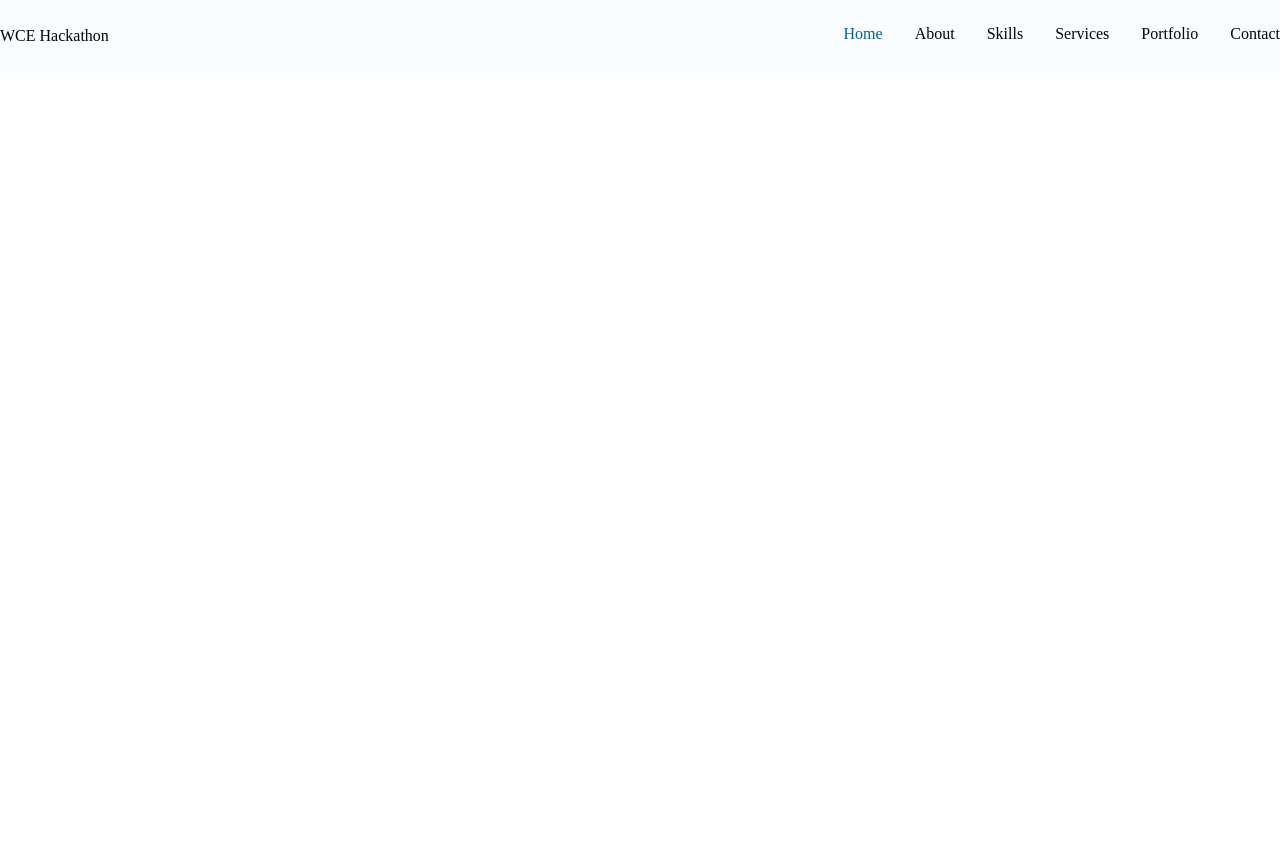
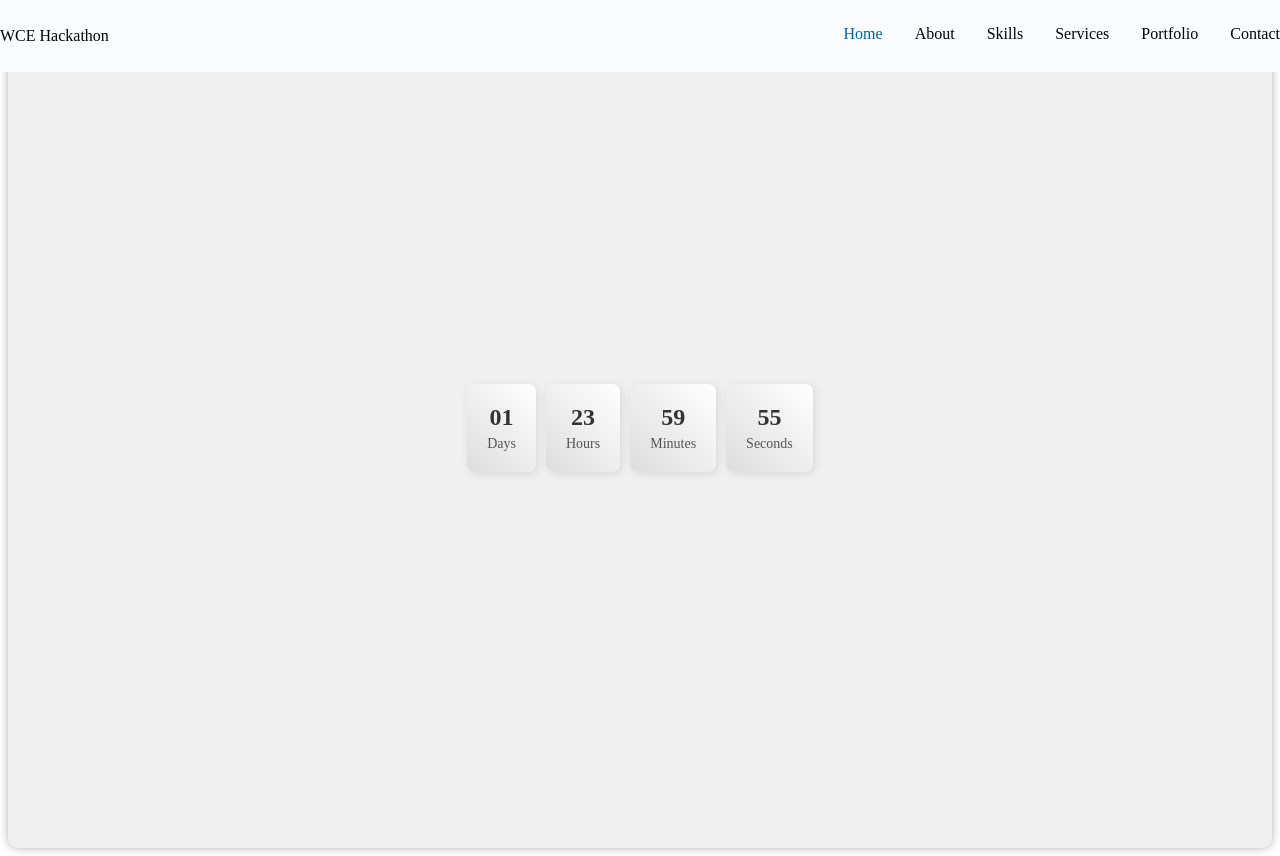
Before and after one commit to WCE-ACM-Student-Chapter/hackathon, a React (Vite) app in the folder frontend/: page / in a window 1280 px wide. Before the commit the page ends 800 px from the top, so only its background shows below. Built offline with nearby package versions, Linux system fonts and the light colour scheme.

Commit message:
Countdown

```diff
--- a/frontend/src/App.jsx
+++ b/frontend/src/App.jsx
@@ -1,12 +1,14 @@
-import './App.css'
-import Header from './components/header/Header.jsx'
+import './App.css';
+import Header from './components/header/Header.jsx';
+import Countdown from './components/countdown/countdown.jsx';
 
-function App() {
+const App = () => {
   return (
     <>
       <Header />
+      <Countdown />
     </>
-  )
-}
+  );
+};
 
-export default App
+export default App;
--- /dev/null
+++ b/frontend/src/components/countdown/countdown.css
@@ -0,0 +1,39 @@
+.countdown-container {
+    display: flex;
+    justify-content: center;
+    align-items: center;
+    height: 100vh;
+    background-color: #f0f0f0; /* Set a background color for the entire container */
+    padding: 20px;
+    border-radius: 10px;
+    box-shadow: 0 0 10px rgba(0, 0, 0, 0.3);
+    flex-direction: row; /* Arrange boxes in a row */
+  }
+
+  .countdown-box {
+    text-align: center;
+    border-radius: 8px; /* Adjust border radius as needed */
+    padding: 20px; /* Fixed padding for all boxes */
+    margin: 0 5px; /* Adjust margin for spacing between boxes */
+    background: linear-gradient(45deg, #ddd, #fff); /* Gradient for a 3D effect */
+    box-shadow: 2px 2px 10px rgba(0, 0, 0, 0.1); /* Box shadow for depth */
+  }
+
+  .countdown-box span {
+    display: block;
+    font-size: 24px;
+    font-weight: bold;
+    color: #333;
+  }
+
+  .countdown-box p {
+    font-size: 14px;
+    color: #555;
+    margin: 5px 0 0 0;
+  }
+
+  /* Optional: Add an outline for a more pronounced 3D effect */
+  .countdown-box:focus-within {
+    outline: 2px solid #4CAF50; /* Outline color */
+    outline-offset: -4px; /* Adjust outline offset as needed */
+  }
--- /dev/null
+++ b/frontend/src/components/countdown/countdown.jsx
@@ -0,0 +1,54 @@
+import { useState, useEffect } from 'react';
+import './countdown.css';
+
+const Countdown = () => {
+  const [days, setDays] = useState('00');
+  const [hours, setHours] = useState('00');
+  const [minutes, setMinutes] = useState('00');
+  const [seconds, setSeconds] = useState('00');
+
+  useEffect(() => {
+    const targetDate = new Date().getTime() + 1000 * 3600 * 48;
+
+    const interval = setInterval(() => {
+      const currentDate = new Date().getTime();
+      const secondsLeft = Math.max(0, (targetDate - currentDate) / 1000);
+
+      setDays(pad(parseInt(secondsLeft / 86400)));
+      setHours(pad(parseInt((secondsLeft % 86400) / 3600)));
+      setMinutes(pad(parseInt((secondsLeft % 3600) / 60)));
+      setSeconds(pad(parseInt(secondsLeft % 60)));
+
+      if (secondsLeft === 0) {
+        clearInterval(interval);
+      }
+    }, 1000);
+
+    return () => clearInterval(interval);
+  }, []);
+
+  const pad = (n) => (n < 10 ? '0' : '') + n;
+
+  return (
+    <div className="countdown-container">
+      <div className="countdown-box">
+        <span>{days}</span>
+        <p>Days</p>
+      </div>
+      <div className="countdown-box">
+        <span>{hours}</span>
+        <p>Hours</p>
+      </div>
+      <div className="countdown-box">
+        <span>{minutes}</span>
+        <p>Minutes</p>
+      </div>
+      <div className="countdown-box">
+        <span>{seconds}</span>
+        <p>Seconds</p>
+      </div>
+    </div>
+  );
+};
+
+export default Countdown;
```
